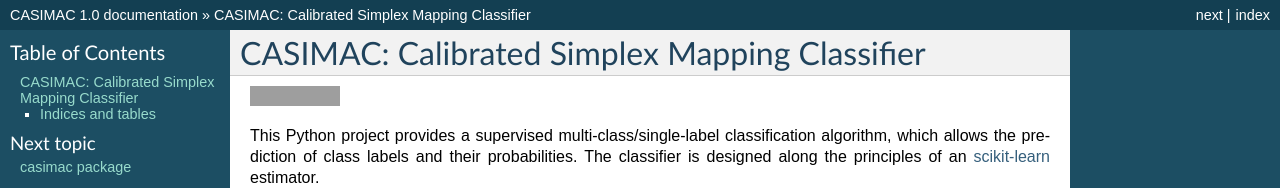
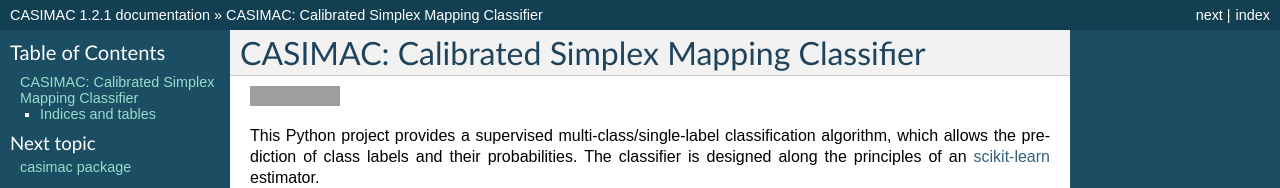
Before and after one commit to RaoulHeese/casimac, a Sphinx documentation site: the page built from docs/source/index.rst, in a window 1280 px wide and 900 px high. Shown: the top 188 px of the window. Built offline with Sphinx 7.4.7, drawn with Linux system fonts in a browser that asks for light colours; some of the changed text lies outside the part shown; grey boxes are pictures that could not be loaded.

Commit message:
doc editing

```diff
--- a/docs/source/casimac.rst
+++ b/docs/source/casimac.rst
@@ -1,7 +1,7 @@
 casimac package
 ===============
 
-The package consists of a single `class CASIMAClassifier` with different use cases as shown in the sketch below.
+The package consists of a single `class CASIMAClassifier` with different use cases as shown in the sketch below. For more details about the use cases, see appendix B of `arXiv:2103.02926 <https://arxiv.org/abs/2103.02926>`_.
 
 .. image:: _static/design.png
 
--- a/docs/source/conf.py
+++ b/docs/source/conf.py
@@ -23,7 +23,7 @@
 author = 'Raoul Heese'
 
 # The full version, including alpha/beta/rc tags
-release = '1.0'
+release = '1.2.1'
 
 
 # -- General configuration ---------------------------------------------------
```
